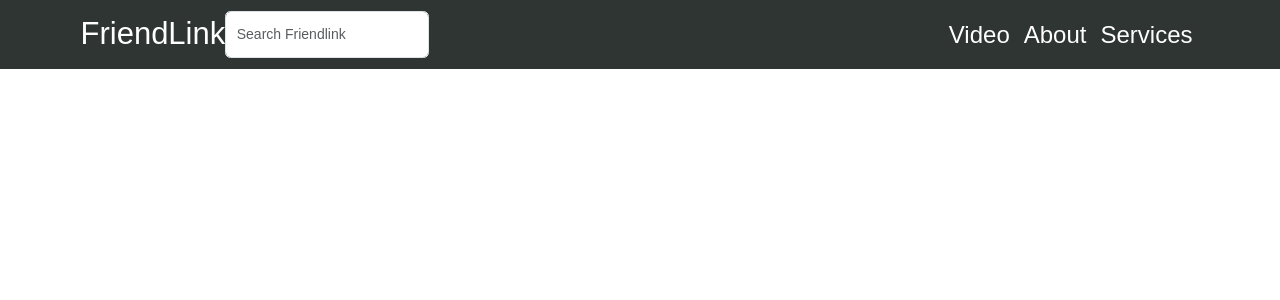
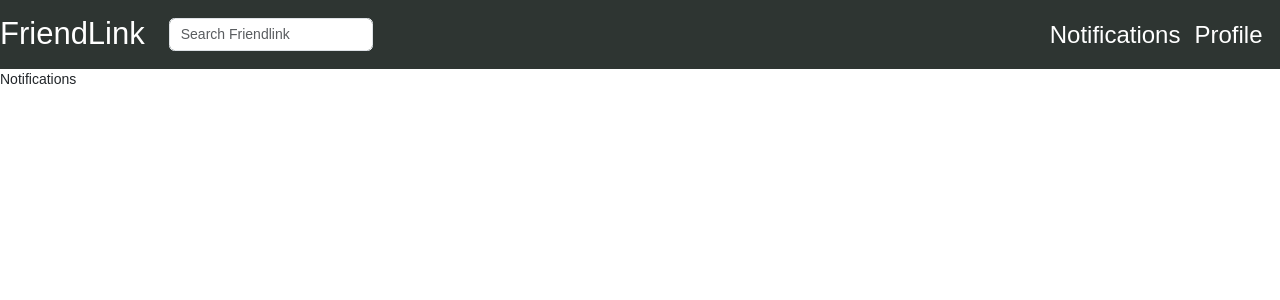
Before and after one commit to geneawesome/CapstoneProject, a React (Vite) app: page /Notifications in a window 1280 px wide. Shown: the top 300 px of the page. Built offline with nearby package versions, Linux system fonts and the light colour scheme.

Commit message:
change about to notifications

```diff
--- a/src/App.jsx
+++ b/src/App.jsx
@@ -9,7 +9,6 @@ const App = () => {
   return (
     <div className="App">
       <TopNav />
-
       <Routes>
         {routes.map((route, index) => {
           return (
--- a/src/components/Topnav.jsx
+++ b/src/components/Topnav.jsx
@@ -13,26 +13,27 @@ function TopNav() {
     //     name: "Home"
     // },
     {
-      path: "/video",
-      name: "Video",
+      path: "/notifications",
+      name: "Notifications",
     },
 
     {
-      path: "/about",
-      name: "About",
+      path: "/profile",
+      name: "Profile",
     },
 
-    {
-      path: "/services",
-      name: "Services",
-    },
+    // {
+    //   path: "/services",
+    //   name: "Services",
+    // },
   ];
   return (
     <Navbar bg="light" expand="lg">
+      <Navbar.Brand className="brand gadgetgrove-logo" as={Link} to="/">
+        <span>FriendLink</span>
+      </Navbar.Brand>
       <Container>
-        <Navbar.Brand className="brand gadgetgrove-logo" as={Link} to="/">
         <Form className="d-flex">
-            <span>FriendLink</span>
           <Form.Control
             type="search"
             placeholder="Search Friendlink"
@@ -40,7 +41,7 @@ function TopNav() {
             aria-label="Search"
           />
         </Form>
-        </Navbar.Brand>
+
         <Navbar.Toggle aria-controls="basic-navbar-nav" />
         <Navbar.Collapse id="basic-navbar-nav">
           <Nav className="ms-auto">
--- a/src/views/About/About.jsx
+++ /dev/null
@@ -1,7 +0,0 @@
-import React from "react";
-
-const About = () => {
-  return <div>About</div>;
-};
-
-export default About;
--- /dev/null
+++ b/src/views/Notifications/Notifications.jsx
@@ -0,0 +1,7 @@
+import React from "react";
+
+const Notifications = () => {
+  return <div>Notifications</div>;
+};
+
+export default Notifications;
--- /dev/null
+++ b/src/views/Profile/Profile.jsx
@@ -0,0 +1,7 @@
+import React from "react";
+
+const Profile = () => {
+  return <div>Profile</div>;
+};
+
+export default Profile;
--- a/src/views/Video/Video.jsx
+++ /dev/null
@@ -1,7 +0,0 @@
-import React from "react";
-
-const Video = () => {
-  return <div>Video</div>;
-};
-
-export default Video;
```
Also changed, not shown: src/routes.jsx (+4 -4 lines), src/views/Notifications/Notifications.css (renamed from src/views/Video/Video.css), src/views/Profile/Profile.css (renamed from src/views/About/About.css). Lines whose indentation alone changed are shown as unchanged.
